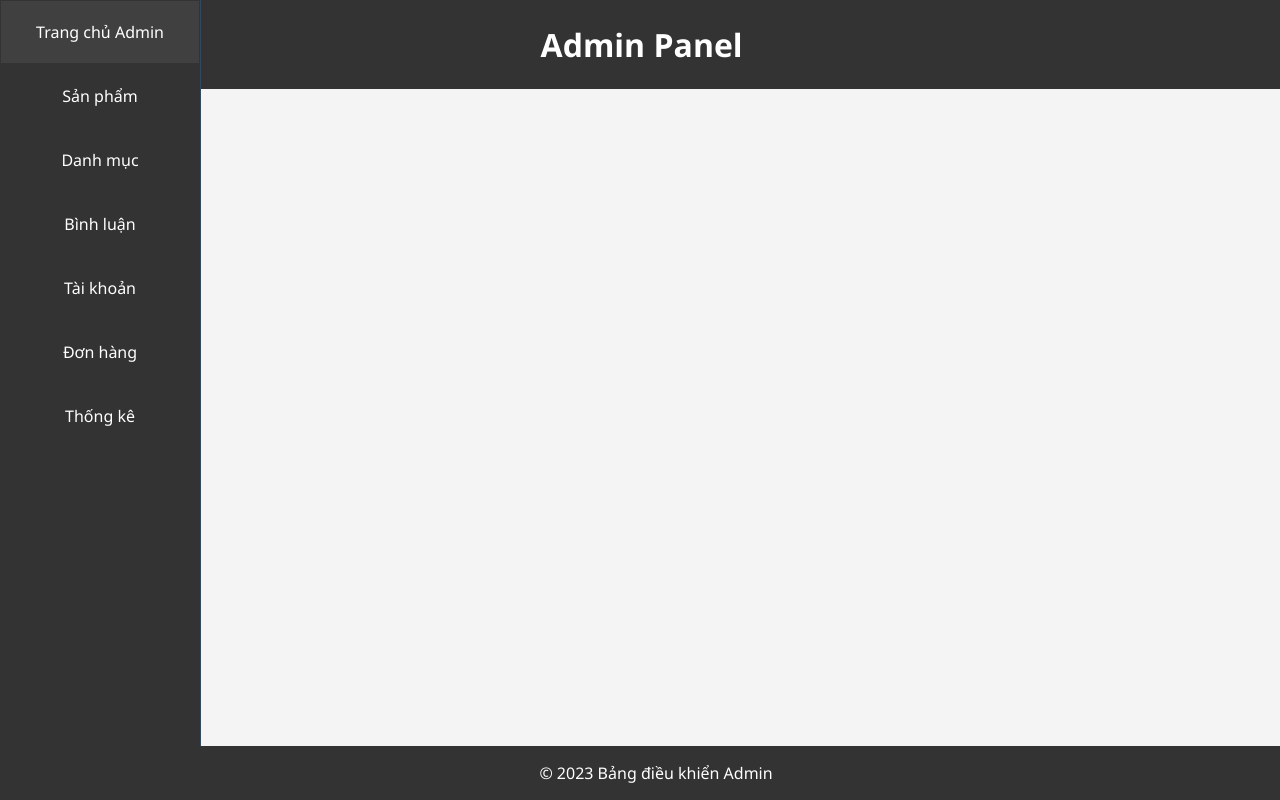
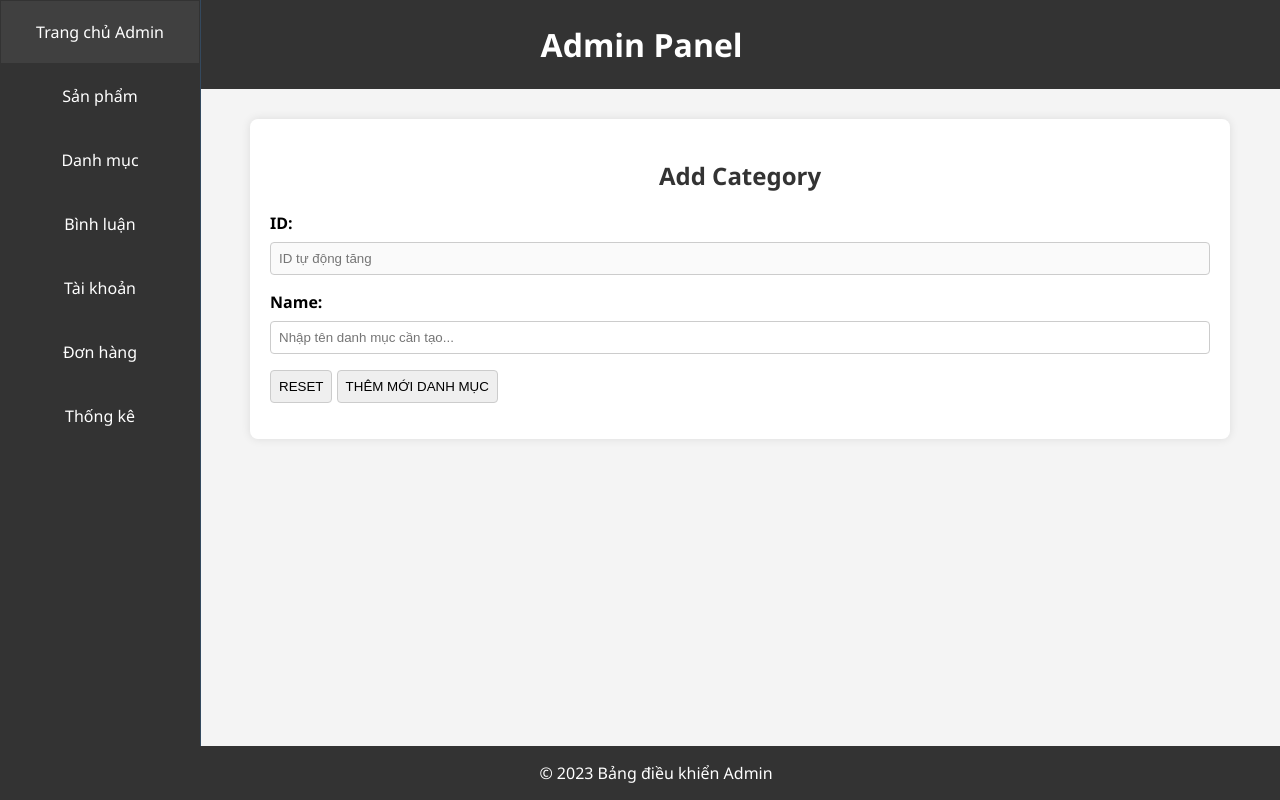
Before and after one commit to 04-PRO1014-WD18320/Nhom07_WebBanHang_MenCosmetics, a PHP site: page /admin/index.php?act=adddm in a window 1280 px wide. Run offline with PHP 8.4, Linux system fonts and the light colour scheme.

Commit message:
toi 18/11

```diff
--- a/admin/danhmuc/add.php
+++ b/admin/danhmuc/add.php
@@ -0,0 +1,24 @@
+<?php
+// include "../header.php";
+// include "../footer.php";
+?>
+<div class="form-container">
+    <h2>Add Category</h2>
+    <form action="index.php?act=adddm" method="post">
+        <label for="">ID:</label>
+        <input type="text" name="maloai" placeholder="ID tự động tăng" disabled>
+
+        <label for="">Name:</label>
+        <input type="text" name="tenloai" placeholder="Nhập tên danh mục cần tạo..." required>
+
+        <div class="btn">
+            <input type="reset" value="RESET">
+            <input type="submit" name="themmoi" value="THÊM MỚI DANH MỤC">
+        </div>
+        <?php
+        if (isset($thongbao) && ($thongbao != "")) {
+            echo $thongbao;
+        }
+        ?>
+    </form>
+</div>
--- a/admin/header.php
+++ b/admin/header.php
@@ -5,6 +5,7 @@
     <meta name="viewport" content="width=device-width, initial-scale=1.0" />
     <title>Admin Panel</title>
     <link rel="stylesheet" href="style.css" />
+    <link rel="stylesheet" href="../css/formadd.css" />
   </head>
   <body>
     <header>
@@ -32,8 +33,8 @@
         >
           <a href="#">Danh mục</a>
           <div class="sub-menu">
-            <a href="#" class="sub-item">Danh sách sản phẩm</a>
-            <a href="#" class="sub-item">Thêm sản phẩm </a>
+            <a href="#" class="sub-item">Danh mục sách danh mục</a>
+            <a href="index.php?act=adddm" class="sub-item">Thêm danh mục </a>
           </div>
         </div>
 
--- /dev/null
+++ b/admin/home.php
@@ -0,0 +1,4 @@
+<section>
+    <!-- Nội dung bảng điều khiển ở đây -->
+    <h2>Chào mừng bạn đến với Bảng điều khiển Admin</h2>
+</section>
--- a/admin/index.php
+++ b/admin/index.php
@@ -1,3 +1,19 @@
 <?php
  include "header.php";
+ include "../model/pdo.php";
+ include "../model/danhmuc.php";
+
+ if(isset($_GET['act'])){
+    $act = $_GET['act'];
+    switch ($act) {
+        case 'adddm':
+            if(isset($_POST['themmoi']) && ($_POST['themmoi'])){
+                $tendanhmuc = $_POST['tenloai'];
+                insert_danhmuc($tendanhmuc);
+                $thongbao = "Thêm thành công";
+            }
+            include "danhmuc/add.php";
+            break;
+    }
+ }
  include "footer.php";
--- /dev/null
+++ b/css/formadd.css
@@ -0,0 +1,34 @@
+.form-container {
+  background-color: #fff;
+  padding: 20px;
+  border-radius: 8px;
+  box-shadow: 0 0 10px rgba(0, 0, 0, 0.1);
+  margin: 30px 50px  200px 250px;
+}
+.form-container {
+
+}
+h2 {
+  text-align: center;
+  color: #333;
+}
+
+form {
+  display: flex;
+  flex-direction: column;
+}
+
+label {
+  margin-bottom: 8px;
+  font-weight: bold;
+}
+
+input {
+  padding: 8px;
+  margin-bottom: 16px;
+  border: 1px solid #ccc;
+  border-radius: 4px;
+}
+.btn input:hover{
+   background-color: #adacac;
+}
--- /dev/null
+++ b/model/danhmuc.php
@@ -0,0 +1,5 @@
+<?php
+function insert_danhmuc($tendanhmuc){
+    $sql = "INSERT INTO danhmuc (name) values ('$tendanhmuc')";
+    pdo_execute($sql);
+}
```
Also changed, not shown: model/pdo.php (added, +102 -0 lines).
